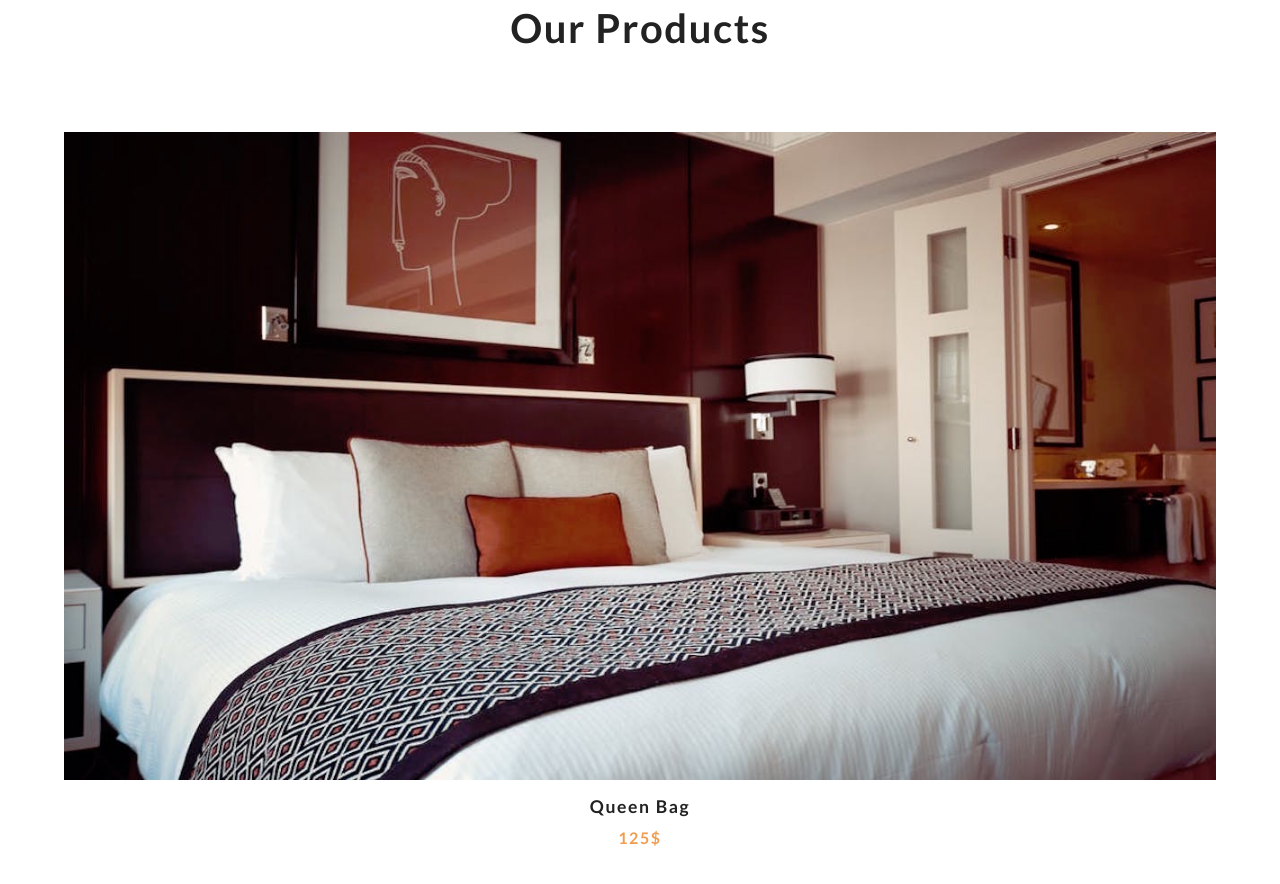
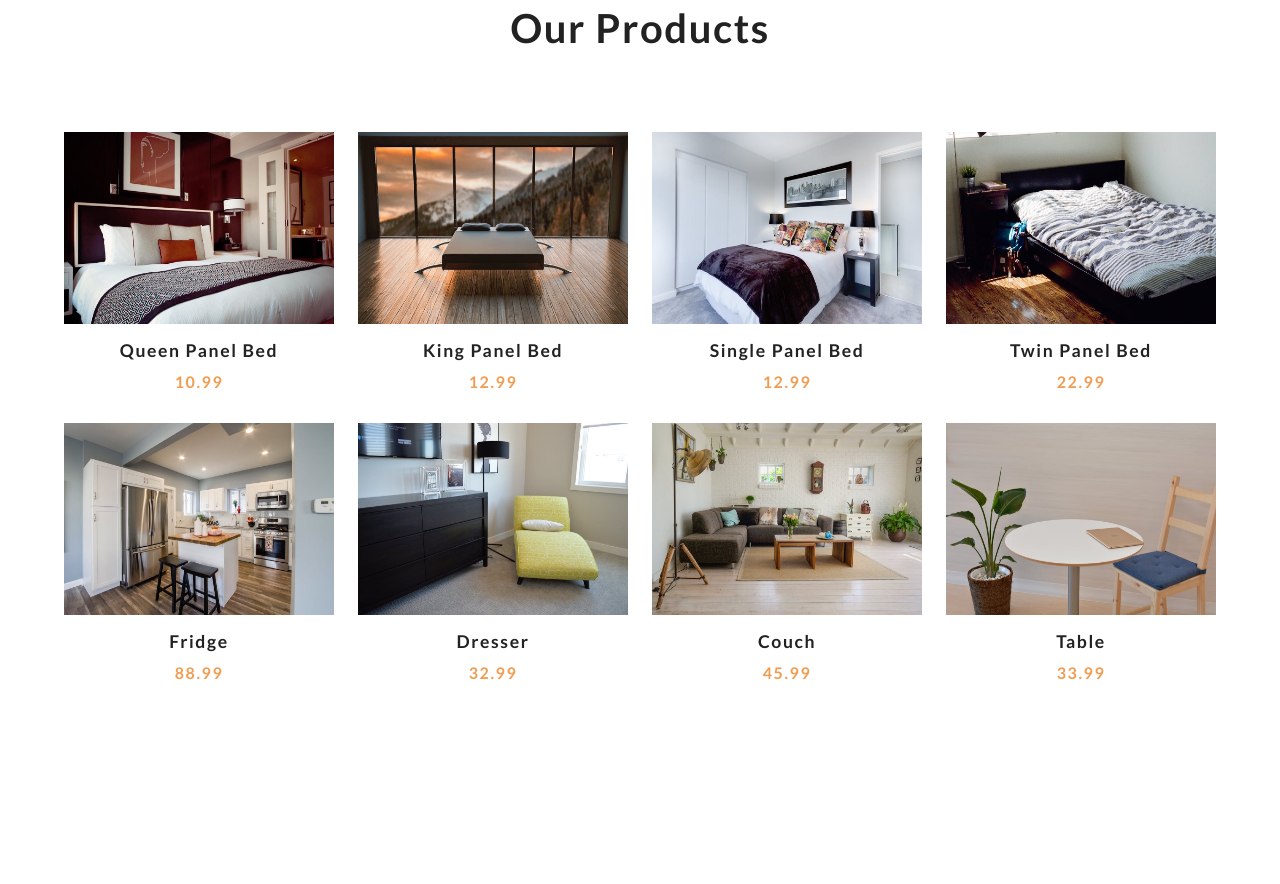
Before and after one commit to osamakhan1996/Uit-Shopping-Cart-Project, a plain HTML site: page index.html in a window 1280 px wide. Shown: the part 860-1744 px from the top of the page. After the commit the page ends 1606 px from the top, so only its background shows below. Drawn offline with Linux system fonts and the light colour scheme.

Commit message:
getting product in UI

```diff
--- a/app.js
+++ b/app.js
@@ -22,7 +22,7 @@ async getProducts(){
 
         products = products.map(item => {
             const {title,price} = item.fields;
-            const id = item.sys;
+            const {id} = item.sys;
             const image = item.fields.image.fields.file.url;
             return {title,price,id,image};
         })
@@ -38,7 +38,25 @@ async getProducts(){
 
 //display products
 class UI{
-
+    displayProducts(products){
+       let result = "";
+       products.forEach(product => {
+           result += `<article class="product">
+           <div class="img-container">
+               <img src= ${product.image} alt="product" class="product-img">
+               <button class="bag-btn" data-id=${product.id}>
+                   <i class="fas fa-shopping-cart"></i>
+                   add a bag
+               </button>
+           </div>
+           <h3>${product.title}</h3>
+           <h4>${product.price}</h4>
+           </article>
+       </article>
+           `;
+       });
+       productDOM.innerHTML = result;
+    }
 }
 
 //local storage
@@ -51,5 +69,5 @@ document.addEventListener("DOMContentLoaded",()=>{
     const products = new Products();
 
     //getting products
-    products.getProducts().then(data => console.log(data));
-})
+    products.getProducts().then(products => ui.displayProducts(products));
+});
--- a/index.html
+++ b/index.html
@@ -53,18 +53,7 @@
     <h2>Our Products</h2>
 </div>
 <div class="products-center">
-    <article class="product">
-        <div class="img-container">
-            <img src="./images/product-1.jpeg" alt="product" class="product-img">
-            <button class="bag-btn" data-id="1">
-                <i class="fas fa-shopping-cart"></i>
-                add a bag
-            </button>
-        </div>
-        <h3>queen bag</h3>
-        <h4>125$</h4>
-        </article>
-    </article>
+
 </div>
  </section>
 
```
